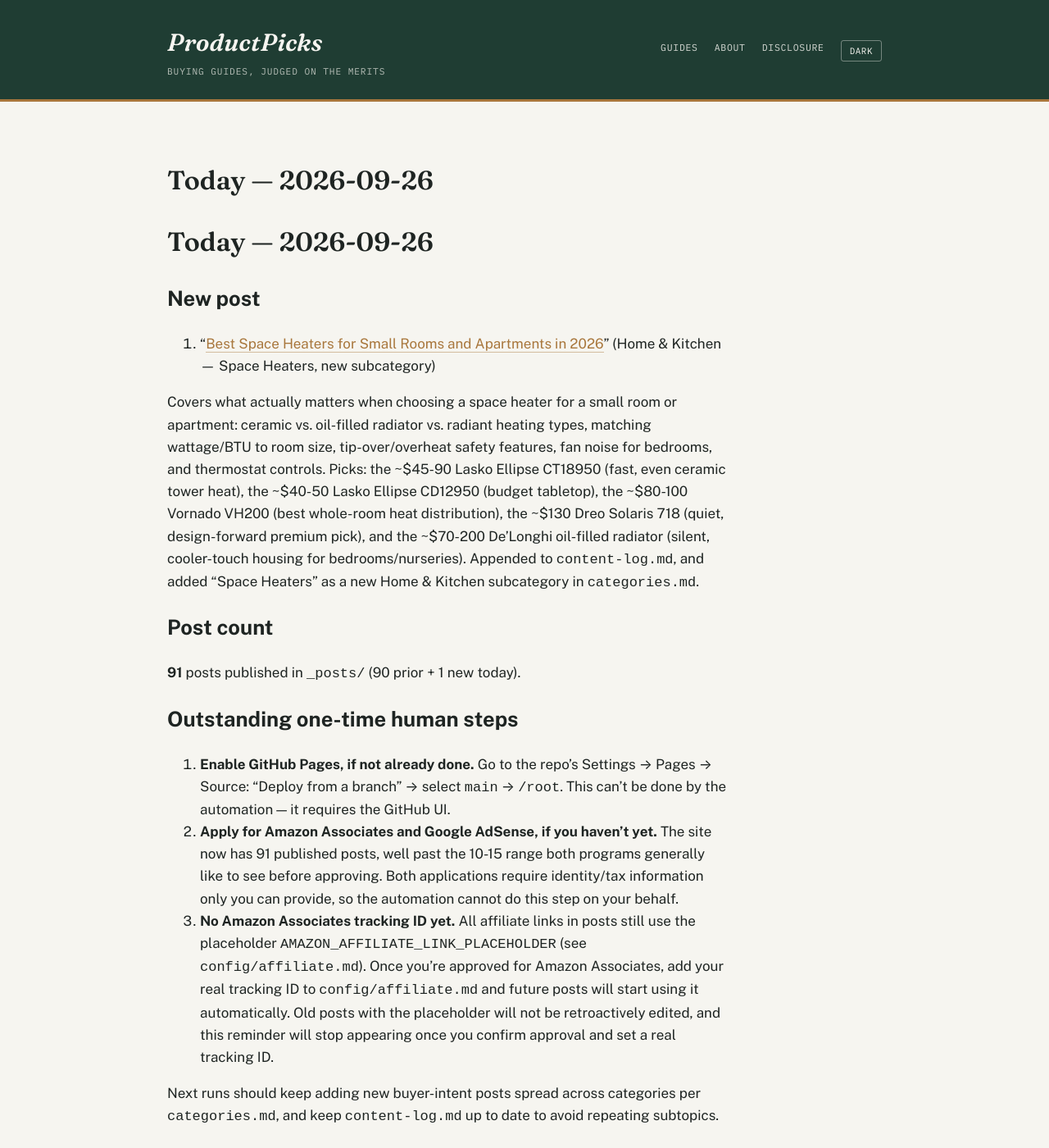
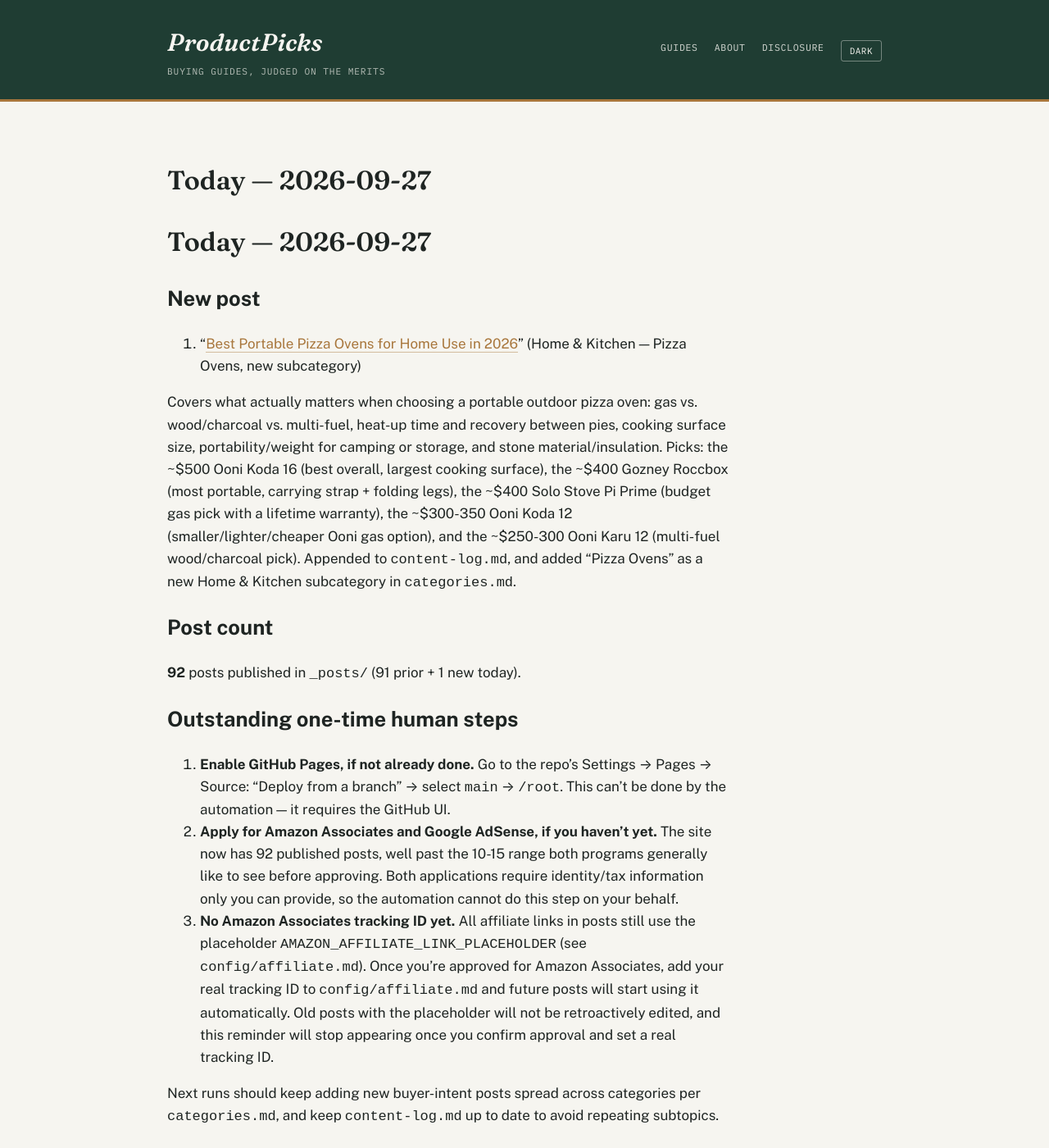
Before and after one commit to ajith198/ProductPicks, a Jekyll site: the page built from today.md, in a window 1280 px wide and 1400 px high. Shown: the whole window at 82% size. Built offline with Jekyll 4.4.1, drawn with Linux system fonts in a browser that asks for light colours; our own code applies the rules of GitHub Pages for plain Markdown files.

Commit message:
daily: 2026-09-27 new post + log update
Add "Best Portable Pizza Ovens for Home Use in 2026" post, new Pizza
Ovens subcategory under Home & Kitchen, and update content-log/today
tracking files.

Co-Authored-By: Claude Sonnet 5 <noreply@anthropic.com>
Claude-Session: https://claude.ai/code/session_01E4ATGjWaWK2bkp5SKUbHVp

```diff
--- a/categories.md
+++ b/categories.md
@@ -1,6 +1,6 @@
 # Categories & expansion strategy
 
-**Status: multi-category, as of 2026-07-12. Updated 2026-09-22.** ProductPicks started as a pickleball-only site (see `niche.md` for that original research). This file governs the site now that it has expanded into multiple product verticals, and is the doc future automated/daily runs should consult when choosing what to write next.
+**Status: multi-category, as of 2026-07-12. Updated 2026-09-27.** ProductPicks started as a pickleball-only site (see `niche.md` for that original research). This file governs the site now that it has expanded into multiple product verticals, and is the doc future automated/daily runs should consult when choosing what to write next.
 
 ## Front matter taxonomy
 
@@ -20,7 +20,7 @@ These two fields drive the Category / Type / Year filters in the search bar on t
 | Category | Subcategories covered so far |
 |---|---|
 | Sports | Pickleball, Soccer, Tennis, Cycling, Running, Yoga, Golf, Basketball, Badminton, Swimming, Baseball, Fitness, Volleyball, Climbing, Table Tennis, Boxing, Football, Disc Golf |
-| Home & Kitchen | Coffee Makers, Electric Kettles, Blenders, Air Fryers, Toaster Ovens, Rice Cookers, Stand Mixers, Robot Vacuums, Espresso Machines, Pressure Cookers, Food Processors, Knife Sets, Cast Iron Skillets, Dutch Ovens, Coffee Grinders, Water Filter Pitchers, Cordless Stick Vacuums, Vacuum Sealers, Slow Cookers, Meat Thermometers, Indoor Grills, French Press, Sous Vide Machines, Immersion Blenders, Waffle Makers, Bread Makers, Electric Griddles, Juicers, Air Purifiers, Toasters, Space Heaters |
+| Home & Kitchen | Coffee Makers, Electric Kettles, Blenders, Air Fryers, Toaster Ovens, Rice Cookers, Stand Mixers, Robot Vacuums, Espresso Machines, Pressure Cookers, Food Processors, Knife Sets, Cast Iron Skillets, Dutch Ovens, Coffee Grinders, Water Filter Pitchers, Cordless Stick Vacuums, Vacuum Sealers, Slow Cookers, Meat Thermometers, Indoor Grills, French Press, Sous Vide Machines, Immersion Blenders, Waffle Makers, Bread Makers, Electric Griddles, Juicers, Air Purifiers, Toasters, Space Heaters, Pizza Ovens |
 | Outdoor & Recreation | Camping Tents, Sleeping Bags, Headlamps, Hiking Boots, Camp Stoves, Water Filters, Trekking Poles, Coolers, Backpacking Backpacks, Camp Chairs, Camping Lanterns, Fishing, Rain Jackets, Binoculars, Paddleboards, Kayaks, Life Jackets (PFDs), Hydration Packs, Sleeping Pads, Hammocks, Daypacks, Water Bottles, Multi-Tools, Camping Cots, Portable Power Stations |
 
 New subcategories can be added freely within an existing category. New top-level categories should only be added when there's a genuine cluster of buyer-intent content planned for it (not a one-off post) — keep the category list short enough that the dropdown filter stays useful.
--- a/today.md
+++ b/today.md
@@ -1,19 +1,19 @@
-# Today — 2026-09-26
+# Today — 2026-09-27
 
 ## New post
 
-1. "[Best Space Heaters for Small Rooms and Apartments in 2026](/space-heaters/buying-guides/best-space-heaters-for-small-rooms-and-apartments/)" (Home & Kitchen — Space Heaters, new subcategory)
+1. "[Best Portable Pizza Ovens for Home Use in 2026](/pizza-ovens/buying-guides/best-portable-pizza-ovens-for-home-use/)" (Home & Kitchen — Pizza Ovens, new subcategory)
 
-Covers what actually matters when choosing a space heater for a small room or apartment: ceramic vs. oil-filled radiator vs. radiant heating types, matching wattage/BTU to room size, tip-over/overheat safety features, fan noise for bedrooms, and thermostat controls. Picks: the ~$45-90 Lasko Ellipse CT18950 (fast, even ceramic tower heat), the ~$40-50 Lasko Ellipse CD12950 (budget tabletop), the ~$80-100 Vornado VH200 (best whole-room heat distribution), the ~$130 Dreo Solaris 718 (quiet, design-forward premium pick), and the ~$70-200 De'Longhi oil-filled radiator (silent, cooler-touch housing for bedrooms/nurseries). Appended to `content-log.md`, and added "Space Heaters" as a new Home & Kitchen subcategory in `categories.md`.
+Covers what actually matters when choosing a portable outdoor pizza oven: gas vs. wood/charcoal vs. multi-fuel, heat-up time and recovery between pies, cooking surface size, portability/weight for camping or storage, and stone material/insulation. Picks: the ~$500 Ooni Koda 16 (best overall, largest cooking surface), the ~$400 Gozney Roccbox (most portable, carrying strap + folding legs), the ~$400 Solo Stove Pi Prime (budget gas pick with a lifetime warranty), the ~$300-350 Ooni Koda 12 (smaller/lighter/cheaper Ooni gas option), and the ~$250-300 Ooni Karu 12 (multi-fuel wood/charcoal pick). Appended to `content-log.md`, and added "Pizza Ovens" as a new Home & Kitchen subcategory in `categories.md`.
 
 ## Post count
 
-**91** posts published in `_posts/` (90 prior + 1 new today).
+**92** posts published in `_posts/` (91 prior + 1 new today).
 
 ## Outstanding one-time human steps
 
 1. **Enable GitHub Pages, if not already done.** Go to the repo's Settings → Pages → Source: "Deploy from a branch" → select `main` → `/root`. This can't be done by the automation — it requires the GitHub UI.
-2. **Apply for Amazon Associates and Google AdSense, if you haven't yet.** The site now has 91 published posts, well past the 10-15 range both programs generally like to see before approving. Both applications require identity/tax information only you can provide, so the automation cannot do this step on your behalf.
+2. **Apply for Amazon Associates and Google AdSense, if you haven't yet.** The site now has 92 published posts, well past the 10-15 range both programs generally like to see before approving. Both applications require identity/tax information only you can provide, so the automation cannot do this step on your behalf.
 3. **No Amazon Associates tracking ID yet.** All affiliate links in posts still use the placeholder `AMAZON_AFFILIATE_LINK_PLACEHOLDER` (see `config/affiliate.md`). Once you're approved for Amazon Associates, add your real tracking ID to `config/affiliate.md` and future posts will start using it automatically. Old posts with the placeholder will not be retroactively edited, and this reminder will stop appearing once you confirm approval and set a real tracking ID.
 
 Next runs should keep adding new buyer-intent posts spread across categories per `categories.md`, and keep `content-log.md` up to date to avoid repeating subtopics.
```
Also changed, not shown: TODAY.md (+1 -1 lines), _posts/2026-09-27-best-portable-pizza-ovens-for-home-use.md (added, +56 -0 lines), content-log.md (+1 -0 lines).
